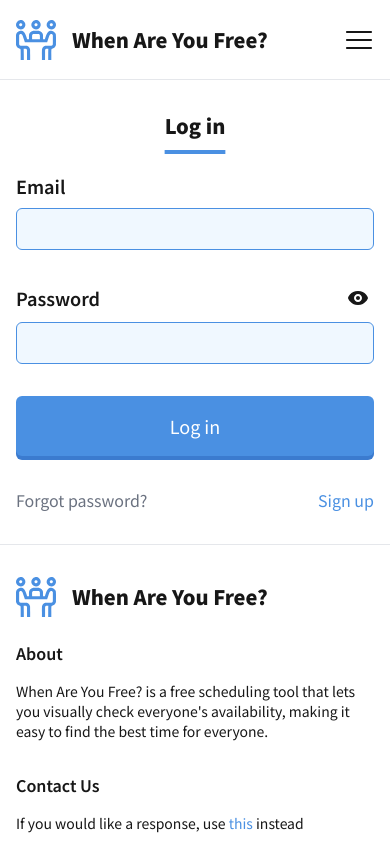
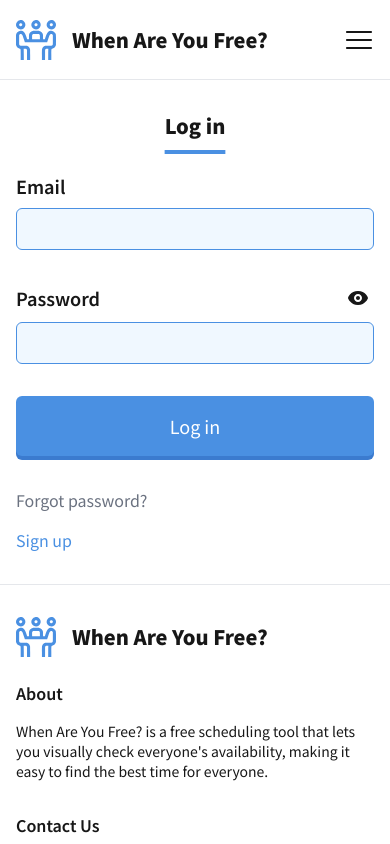
Before and after one commit to takumitoma/itsu-aiteru-scheduler, a Next.js app: page /en/login in a window 390 px wide. Shown: the top 844 px of the page. Built offline with nearby package versions, Linux system fonts and the light colour scheme.

Commit message:
feat: add missing translations in sign up and login form

```diff
--- a/messages/en.json
+++ b/messages/en.json
@@ -212,7 +212,9 @@
     "loggingIn": "Logging in...",
     "emailError": "Please enter a valid email",
     "passwordError": "Please enter your password",
-    "loginError": "Invalid email or password"
+    "loginError": "Invalid email or password",
+    "forgotPassword": "Forgot password?",
+    "signUp": "Sign up"
   },
   "SignUp": {
     "createAccount": "Create a free account",
@@ -230,7 +232,9 @@
     "passwordError": "Password must contain at least 6 characters",
     "passwordMismatchError": "Passwords do not match",
     "signUpError": "An unexpected error occurred. Please try again.",
-    "signUpSuccess": "Sign-up successful. Check your email for confirmation."
+    "signUpSuccess": "Sign-up successful. Check your email for confirmation.",
+    "forgotPassword": "Forgot password?",
+    "login": "Log in"
   },
   "CreateEvent": {
     "pageTitle": "Create New Event",
--- a/messages/ja.json
+++ b/messages/ja.json
@@ -212,10 +212,12 @@
     "loggingIn": "ログイン中... ",
     "emailError": "メールアドレスを正しく入力してください",
     "passwordError": "パスワードを入力してください",
-    "loginError": "メールアドレスまたはパスワードが正しくありません"
+    "loginError": "メールアドレスまたはパスワードが正しくありません",
+    "forgotPassword": "パスワードをお忘れの方",
+    "signUp": "アカウントを作成"
   },
   "SignUp": {
-    "createAccount": "無料アカウントを登録登録",
+    "createAccount": "無料アカウントを作成",
     "accountOptional": "アカウントがなくても主な機能は使えます。登録すると追加機能が使えます：",
     "featureNotification": "イベント参加者数が X 人に達したら通知を受け取る",
     "featurePassword": "イベントにパスワードを設定",
@@ -230,7 +232,9 @@
     "passwordError": "パスワードは6文字以上で入力してください",
     "passwordMismatchError": "パスワードが一致しません",
     "signUpError": "予期せぬエラーが発生しました。もう一度お試しください。",
-    "signUpSuccess": "アカウントが作成されました。確認メールを送信しましたので、ご確認ください。"
+    "signUpSuccess": "アカウントが作成されました。確認メールを送信しましたので、ご確認ください。",
+    "forgotPassword": "パスワードをお忘れの方",
+    "login": "ログイン"
   },
   "CreateEvent": {
     "pageTitle": "新規イベント作成",
--- a/src/app/[locale]/login/page.tsx
+++ b/src/app/[locale]/login/page.tsx
@@ -14,9 +14,12 @@ export default async function LoginPage() {
         {t('login')}
       </h1>
       <LoginForm />
-      <div className="flex justify-between text-primary w-full">
-        <p className="text-gray-500">Forgot password?</p>
-        <TransitionLink href="/sign-up">Sign up</TransitionLink>
+      <div
+        className="flex flex-col space-y-4 sm:flex-row sm:space-y-0 sm:justify-between
+          text-primary w-full"
+      >
+        <p className="text-gray-500">{t('forgotPassword')}</p>
+        <TransitionLink href="/sign-up">{t('signUp')}</TransitionLink>
       </div>
     </section>
   );
--- a/src/app/[locale]/sign-up/page.tsx
+++ b/src/app/[locale]/sign-up/page.tsx
@@ -23,9 +23,12 @@ export default async function SignUpPage() {
         <p className="mt-4 text-sm text-gray-600">{t('comingSoon')}</p>
       </section>
       <SignUpForm />
-      <div className="flex justify-between text-primary w-full">
-        <p className="text-gray-500">Forgot password?</p>
-        <TransitionLink href="/login">Log in</TransitionLink>
+      <div
+        className="flex flex-col space-y-4 sm:flex-row sm:space-y-0 sm:justify-between
+          text-primary w-full"
+      >
+        <p className="text-gray-500">{t('forgotPassword')}</p>
+        <TransitionLink href="/sign-up">{t('login')}</TransitionLink>
       </div>
     </section>
   );
```
